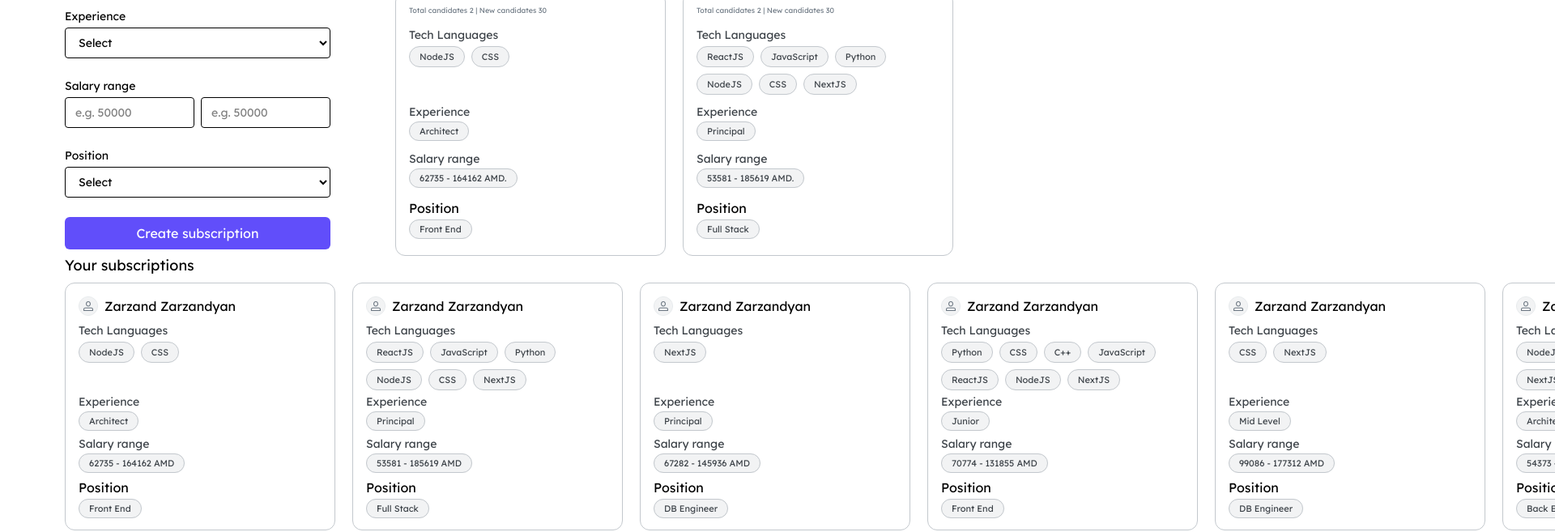
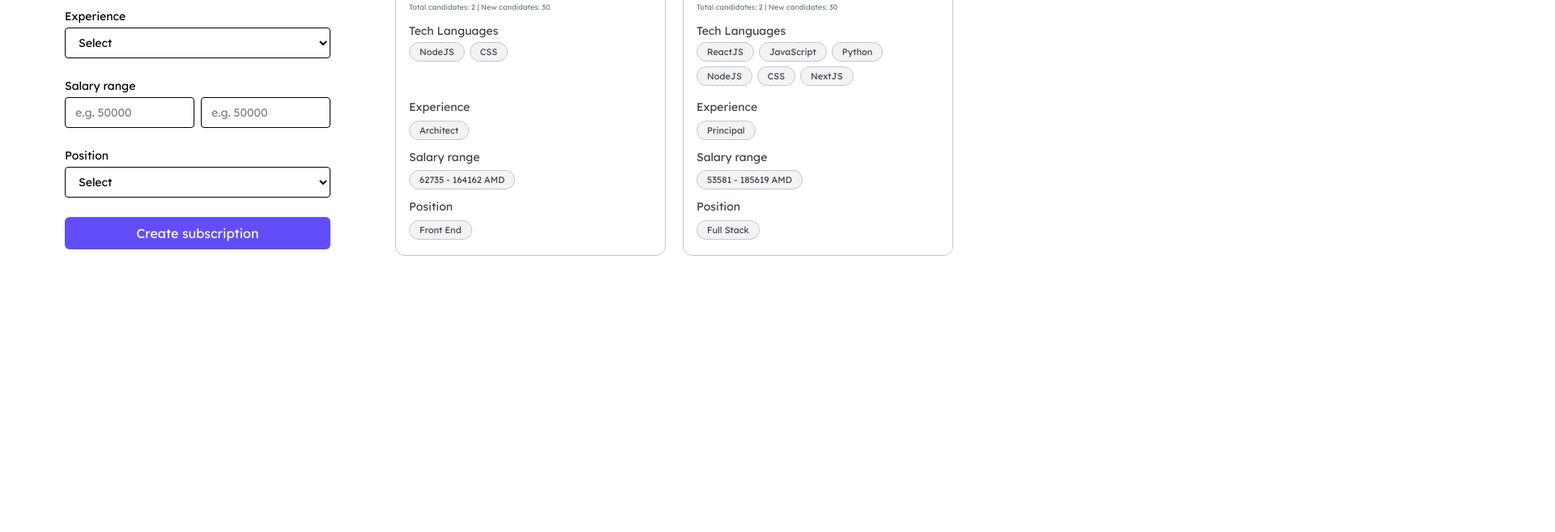
Before and after one commit to nalbandyanmisha/devHunter-frontend, a React (Vite) app: page / in a window 1280 px wide. Shown: the part 280-937 px from the top of the page at 81% size, 1920 px wide, since content can reach past the window. After the commit the page ends 800 px from the top, so only its background shows below. Built offline with nearby package versions, Linux system fonts and the light colour scheme.

Commit message:
Refactoring: create Tag and Label components, creat CardContentLayout component

```diff
--- a/src/App.jsx
+++ b/src/App.jsx
@@ -1,12 +1,10 @@
 import { useState } from 'react'
 import devHunterLogo from './assets/logo.svg'
-import avatar from './assets/avatar.svg'
 import viteLogo from '/vite.svg'
 import './App.css'
 
 // import SubscriptionForm from './components/SubscriptionForm'
-import SubscriptionCard from './components/SubscriptionCard'
-import Button from './components/Button'
+import Card from './components/card/Card.jsx'
 
 const techLanguages = ['CSS', 'JavaScript', 'Python', 'NodeJS', 'ReactJS', 'NextJS', 'C++']
 const experiences = ['Junior', 'Mid Level', 'Senior', 'Principal', 'Architect']
@@ -53,9 +51,12 @@ function App() {
   });
   const [subscriptions, setSubscriptions] = useState(initialSubscriptions);
   const [candidates, setCandidates] = useState(initialCandidates);
+  const [matchingCandidates, setMatchingCandidates] = useState([]);
 
   const handleCandidatesGeneration = () => {
-    setCandidates((prev) => ([...prev, ...generateCandidates(10)]));
+    const candidates = generateCandidates(10);
+    console.log('generated candidates', candidates);
+    setCandidates((prev) => ([...prev, ...candidates]));
   }
 
   const handleSingleSelectionBox = (e) => {
@@ -79,7 +80,6 @@ function App() {
   const handleSalaryRange = (e) => {
     e.preventDefault();
     const { name, value} = e.target
-    console.log(name, value);
     setFormData((prev) => ({
       ...prev,
       salaryRange: {
@@ -91,8 +91,12 @@ function App() {
 
   const handleSubscriptionForm = (e) => {
     e.preventDefault();
-    console.log('Form Submitted:', formData);
     setSubscriptions((prev) => [...prev, formData])
+  }
+
+  const handleCardSelection = (cardData) => {
+    console.log('clicked')
+    setMatchingCandidates((prev) => (prev.filter((candidate) => candidate.experience === cardData.experience)));
   }
 
   return (
@@ -107,7 +111,7 @@ function App() {
             />
           </div>
 
-          <button className="flex items-center justify-center bg-[#614EFA] hover:bg-[#614EE0] rounded-[6px] px-4 py-2.5 h-10 text-white text-[16px]/5" onClick={handleCandidatesGeneration}>
+          <button className="flex items-center justify-center bg-[#614EFA] cursor-pointer rounded-[6px] px-4 py-2.5 h-10 text-white text-[16px]/5" onClick={handleCandidatesGeneration}>
             Generate New Candidates
           </button>
         </header>
@@ -185,80 +189,34 @@ function App() {
                   <h1 className="text-[18px] leading-[24px]">Your subscriptions</h1>
                   <div className="w-full flex flex-col-2 gap-5.25">
                     {subscriptions.map((sub, idx) => (
-                      <section key={idx} className="w-[334px] p-4 grid grid-row border border-[#C3C8CD] rounded-[12px] gap-2">
-                        <header>
-                          <p className="text-[9px] leading-[12px] text-[#6D7883]">Total candidates {subscriptions.length} | New candidates 30</p>
-                        </header>
-
-                        <div className="h-20 grid-rows-2 gap-1">
-                          <p className="label">Tech Languages</p>
-                          <div className="grid grid-rows-2 gap-1 mt-1">
-                            <div className="flex flex-wrap gap-2">
-                              {sub.techLanguages.map((lang, idx) => (
-                                <span key={idx} className="tag">{lang}</span>
-                              ))}
-                            </div>
-                          </div>
-                        </div>
-
-                        <div>
-                          <p className="label">Experience</p>
-                          <span className="tag">{sub.experience}</span>
-                        </div>
-
-                        <div>
-                          <p className="label">Salary range</p>
-                          <span className="tag">{sub.salaryRange.min} - {sub.salaryRange.max} AMD.</span>
-                        </div>
-
-                        <div>
-                          <p className="label]">Position</p>
-                          <span className="tag">{sub.position}</span>
-                        </div>
-                      </section>
+                      <Card
+                        key={idx}
+                        type="subscription"
+                        data={{
+                          totalCandidates: subscriptions.length,
+                          newCandidates: 30,
+                          data: sub,
+                        }}
+                        onClick={handleCardSelection}
+                      />
                     ))}
                   </div>
                 </div>
               )}
           </section>
 
-          {candidates.length !== 0 && (
+          {matchingCandidates.length !== 0 && (
             <div className="grid grid-row gap-2.25">
-              <h1 className="text-[18px] leading-[24px]">Your subscriptions</h1>
-              <div className="w-full flex flex-col-2 gap-5.25">
-                {candidates.map((cand, idx) => (
-                  <section key={idx} className="w-[334px] p-4 grid grid-row border border-[#C3C8CD] rounded-[12px] gap-2">
-                    <header className="w-full h-6 flex gap-2">
-                      <img src={avatar} alt="Avatar" className="w-6 h-6" />
-                      <div className="font-[Lexend] font-weight-[500] font-style-[Mediun]">{cand.firstName} {cand.lastName} </div>
-                    </header>
-
-                    <div className="h-20 grid-rows-2 gap-1">
-                      <p className="label">Tech Languages</p>
-                      <div className="grid grid-rows-2 gap-1 mt-1">
-                        <div className="flex flex-wrap gap-2">
-                          {cand.techLanguages.map((lang, idx) => (
-                            <span key={idx} className="tag">{lang}</span>
-                          ))}
-                        </div>
-                      </div>
-                    </div>
-
-                    <div>
-                      <p className="label">Experience</p>
-                      <span className="tag">{cand.experience}</span>
-                    </div>
-
-                    <div>
-                      <p className="label">Salary range</p>
-                      <span className="tag">{cand.salaryRange.min} - {cand.salaryRange.max} AMD</span>
-                    </div>
-
-                    <div>
-                      <p className="label]">Position</p>
-                      <span className="tag">{cand.position}</span>
-                    </div>
-                  </section>
+              <h1 className="text-[18px] leading-[24px]">Candidates</h1>
+              <div className="w-full flex flex-wrap flex-col-3 gap-5.25">
+                {matchingCandidates.map((cand, idx) => (
+                  <Card
+                    key={idx}
+                    type="candidate"
+                    data={{
+                      data: cand,
+                    }}
+                  />
                 ))}
               </div>
             </div>
--- /dev/null
+++ b/src/components/card/Card.jsx
@@ -0,0 +1,24 @@
+import React from 'react';
+import CardHeader from './CardHeader';
+import CardContent from './CardContent';
+
+const Card = ({ type, data }) => {
+  const { totalCandidates, newCandidates, data: { firstName, lastName, ...contentData } } = data;
+  const headerData = {totalCandidates, newCandidates, firstName, lastName};
+
+  const handleClick = () => {
+    console.log('Card clicked');
+    onSelect(contentData);
+  };
+
+  return (
+    <section className={`${type === "subscription" ? "cursor-pointer" : ""} w-[334px] p-4 grid grid-row border border-[#C3C8CD] rounded-[12px] gap-2`}
+  onClick={type === "subscription" ? handleClick : undefined}
+>
+      <CardHeader type={type} data={headerData} />
+      <CardContent data={contentData} />
+    </section>
+  );
+};
+
+export default Card;
--- /dev/null
+++ b/src/components/card/CardContent.jsx
@@ -0,0 +1,20 @@
+import React from 'react';
+import CardContentLayout from './CardContentLayout.jsx';
+
+const CardContent = ({ data }) => {
+  const fields = [
+    { label: 'Tech Languages', items: data.techLanguages },
+    { label: 'Experience', items: data.experience },
+    { label: 'Salary range', items: `${data.salaryRange.min} - ${data.salaryRange.max} AMD` },
+    { label: 'Position', items: data.position },
+  ];
+  return (
+    <>
+      {fields.map((field, idx) => (
+        <CardContentLayout key={idx} label={field.label} items={field.items} />
+      ))}
+    </>
+  );
+};
+
+export default CardContent;
--- /dev/null
+++ b/src/components/card/CardContentLayout.jsx
@@ -0,0 +1,29 @@
+import Tag from './Tag.jsx';
+import Label from './Label.jsx';
+
+const CardContentLayout = function ({ label, items }) {
+  const isItemsArray = Array.isArray(items);
+  return (
+    <>
+      {isItemsArray ? (
+        <div className="h-20 grid grid-rows-[20px_1fr] gap-1">
+          <Label>{label}</Label>
+          <div className="grid grid-rows-2 gap-2">
+            <div className="flex flex-wrap gap-1.5">
+              {items.map((item, idx) => (
+                <Tag variant="default" key={idx}>{item}</Tag>
+              ))}
+            </div>
+          </div>
+        </div>
+      ) : (
+        <div className="grid auto-rows-auto gap-1">
+          <Label>{label}</Label>
+          <Tag variant="default">{items}</Tag>
+        </div>
+      )}
+    </>
+  );
+}
+
+export default CardContentLayout;
--- /dev/null
+++ b/src/components/card/CardHeader.jsx
@@ -0,0 +1,29 @@
+import avatar from './../../assets/avatar.svg'
+
+const CardHeader = ({ type, data }) => {
+  if (type === 'candidate') {
+    return (
+      <header className="w-full h-6 flex gap-2">
+        <img src={avatar} alt="Avatar" className="w-6 h-6" />
+        <div className="font-[Lexend] font-medium">
+          {data.firstName} {data.lastName}
+        </div>
+        <div>
+          <span className="tag-new">New</span>
+        </div>
+      </header>
+    );
+  }
+
+  if (type === 'subscription') {
+    return (
+      <header>
+        <p className="text-[9px] leading-[12px] text-[#6D7883]">
+          Total candidates: {data.totalCandidates} | New candidates: {data.newCandidates}
+        </p>
+      </header>
+    );
+  }
+};
+
+export default CardHeader;
--- /dev/null
+++ b/src/components/card/CardLayout.jsx
@@ -0,0 +1,11 @@
+import React from 'react';
+
+const CardLayout = ({ children, type }) => {
+  return (
+    <section className={`${type === "subscription" && "cursor-pointer"} w-[334px] p-4 grid grid-row border border-[#C3C8CD] rounded-[12px] gap-2`}>
+      {children}
+    </section>
+  );
+};
+
+export default CardLayout;
--- /dev/null
+++ b/src/components/card/Label.jsx
@@ -0,0 +1,9 @@
+import React from 'react';
+
+const Label = function({ children }) {
+  return (
+      <p className="w-fit h-fit m-0 text-[#3C4248] text-[14px] leading-[20px] text-justify">{children}</p>
+  )
+}
+
+export default Label;
--- /dev/null
+++ b/src/components/card/Tag.jsx
@@ -0,0 +1,14 @@
+import React from 'react';
+
+const Tag = function({ children, variant = 'default'}) {
+  const variants = {
+    'default': 'tag-default',
+    'match': 'tag-match',
+    'new': 'tag-new',
+  }
+  return (
+      <span className={variants[variant]}>{children}</span>
+  )
+}
+
+export default Tag;
--- a/src/index.css
+++ b/src/index.css
@@ -9,7 +9,40 @@ body {
 }
 
 .tag {
-  @apply px-3 py-1 bg-[#F2F3F4] border border-[#C3C8CD] rounded-[24px] text-[#3C4248] text-[11px] leading-[16px];
+  @apply  inline-flex
+          h-6 w-fit
+          text-[#3C4248] text-[11px] leading-[16px] items-center;
+}
+
+.tag-default {
+  @apply  inline-flex
+          h-6 w-fit
+          px-3 py-1
+          bg-[#F2F3F4]
+          border border-[#C3C8CD]
+          rounded-[24px]
+          text-[#3C4248] text-[11px] leading-[16px] items-center;
+
+}
+
+.tag-match {
+  @apply  inline-flex
+          h-6 w-fit
+          px-3 py-1
+          bg-[#CEF4EC]
+          border border-[#008B6E]
+          rounded-[22px]
+          text-[#008B6E] text-[11px] leading-[16px] items-center;
+}
+
+.tag-new {
+  @apply  inline-flex
+          h-6 w-fit
+          px-2.5
+          bg-[#FFE69D]
+          rounded-[22px]
+          text-[#493B13] text-[11px] leading-[16px] items-center;
+
 }
 
 .label {
```
